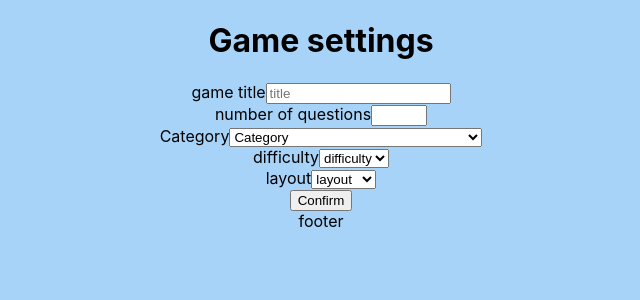
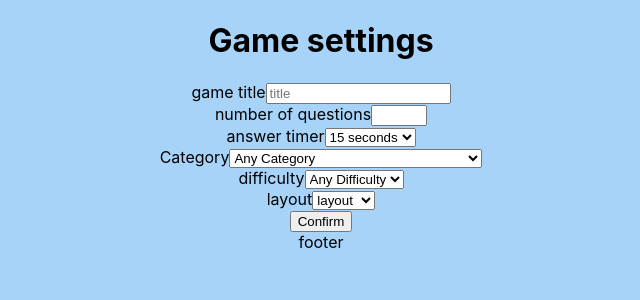
Before and after one commit to OmerOK1/trivia_frontend, a React (Create React App) app: page /demosettings in a window 1280 px wide. Shown: the top 300 px of the page, without its empty margins (319-959 px from the left). Built offline with nearby package versions, Linux system fonts and the light colour scheme.

Commit message:
changes to settings form +compatibilty with server

```diff
--- a/src/Components/AddGame/AddGame.tsx
+++ b/src/Components/AddGame/AddGame.tsx
@@ -7,6 +7,7 @@ import { Category } from '../Models/Enums/Category';
 import { Difficulty } from '../Models/Enums/Difficulty';
 import { LayoutEnum } from '../Models/Enums/LayoutEnum';
 import { useState } from 'react';
+import { addGameApi } from '../../WebAPI/UserApi';
 // import { addCompanyApi } from '../../../WebApi/AdminApi';
 // import { ClientType } from '../../../Models/ClientType';
 // import { CompanyModel } from '../../../Models/CompanyModel';
@@ -28,6 +29,8 @@ function AddGame() {
             yup.string().required("please enter difficulty level"),
         questionsPerRound:
             yup.number().integer().min(1).max(10).required("insert amount between 1 - 10"),
+        answerTimeLimit:
+            yup.number().integer(),
         layout:
             yup.string().required()
     });
@@ -38,8 +41,16 @@ function AddGame() {
     useForm<GameModel>({ mode: "all", resolver: yupResolver(schema)});
 
 
-    const addGame = (game: GameModel)=> { //todo: change this ibject to game model
-        console.log(game);
+    const addGame = async (game: GameModel)=> {
+        if (inTimeout) {return;}
+        setInTimeout(true);
+        await addGameApi(game).then((res)=>{
+            console.log("sent: ");
+            console.log(game);
+            console.log("recieved: ");
+            console.log(res.data);
+        })
+        setTimeout(() => setInTimeout(false), 3000);
     }
 
     return (
@@ -59,8 +70,17 @@ function AddGame() {
                 <span className="validation_rules">{errors.questionsPerRound?.message}</span>
                 <br />
 
+                <label htmlFor="answer timer">answer timer</label>
+                <select {...register("answerTimeLimit")} defaultValue={15} id="answerTimeLimit">
+                <option value={15}>15 seconds</option>
+                <option value={30}>30 seconds</option>
+                <option value={60}>60 seconds</option>
+                </select>
+                <span className="validation_rules">{errors.answerTimeLimit?.message}</span>
+                <br />
+
                 <label htmlFor="category">Category</label>
-                <select {...register("category")} placeholder="category" defaultValue="" id="category">
+                <select {...register("category")} defaultValue="ANY" id="category">
                 <option value="" disabled>Category</option>
                 {Object.keys(Category).map((key, index) => (
                 <option
@@ -75,7 +95,7 @@ function AddGame() {
                 <br />
 
                 <label htmlFor="difficulty">difficulty</label>
-                <select {...register("difficulty")} placeholder="difficulty" defaultValue="" id="difficulty">
+                <select {...register("difficulty")} defaultValue="ANY" id="difficulty">
                 <option value="" disabled>difficulty</option>
                 {Object.keys(Difficulty).map((key, index) => (
                 <option
--- a/src/Components/Models/Enums/Category.tsx
+++ b/src/Components/Models/Enums/Category.tsx
@@ -1,4 +1,5 @@
 export enum Category {
+    ANY = "Any Category",
     GENERAL_KNOWLEDGE = "General Knowledge",
     ENTERTAINMENT_BOOKS = "Entertainment Books",
     ENTERTAINMENT_FILM = "Entertainment Film",
--- a/src/Components/Models/Enums/Difficulty.ts
+++ b/src/Components/Models/Enums/Difficulty.ts
@@ -1,5 +1,6 @@
 export enum Difficulty {
-    EASY = "Easy",
-    MEDIUM = "Medium",
-    HARD = "Hard"
+    ANY = "Any Difficulty",
+    easy = "Easy",
+    medium = "Medium",
+    hard = "Hard"
 }
--- a/src/Components/Models/Enums/LayoutEnum.ts
+++ b/src/Components/Models/Enums/LayoutEnum.ts
@@ -1,4 +1,4 @@
 export enum LayoutEnum {
-    NORMAL = "Normal",
-    LIGHT = "Light"
+    NORMAL = "normal",
+    DARK = "dark"
 }
--- a/src/Components/Models/GameModel.tsx
+++ b/src/Components/Models/GameModel.tsx
@@ -29,6 +29,7 @@ export interface GameModel {
     category?: Category;
     difficulty?: Difficulty;
     questionsPerRound?: number;
+    answerTimeLimit?: number;
     layout?: LayoutEnum;
     url?: string;
 }
--- /dev/null
+++ b/src/Services/Globals.tsx
@@ -0,0 +1,24 @@
+class Globals {
+}
+
+class DevelopmentGlobals extends Globals {
+    public urls = {
+        admin: "http://localhost:8080/admin/",
+        company: "http://localhost:8080/companies/",
+        customer: "http://localhost:8080/customers/",
+        login: "http://localhost:8080/login/"
+    }
+}
+
+class ProductionGlobals extends Globals {
+    public urls = {
+        admin: "https://couponsystembackend-railway-production.up.railway.app/admin/",
+        company: "https://couponsystembackend-railway-production.up.railway.app/companies/",
+        customer: "https://couponsystembackend-railway-production.up.railway.app/customers/",
+        login: "https://couponsystembackend-railway-production.up.railway.app/login/"
+    }
+}
+
+const globals = process.env.NODE_ENV === 'production' ? new ProductionGlobals() : new DevelopmentGlobals();
+
+export default globals;
--- /dev/null
+++ b/src/WebAPI/UserApi.tsx
@@ -0,0 +1,10 @@
+import globals from "../Services/Globals";
+import { GameModel } from "../Components/Models/GameModel";
+import axios from "axios";
+
+
+const customerURL = globals.urls.customer;
+
+export async function addGameApi(game: GameModel) {
+    return await axios.post<GameModel>(customerURL+"games", game)
+}
```
